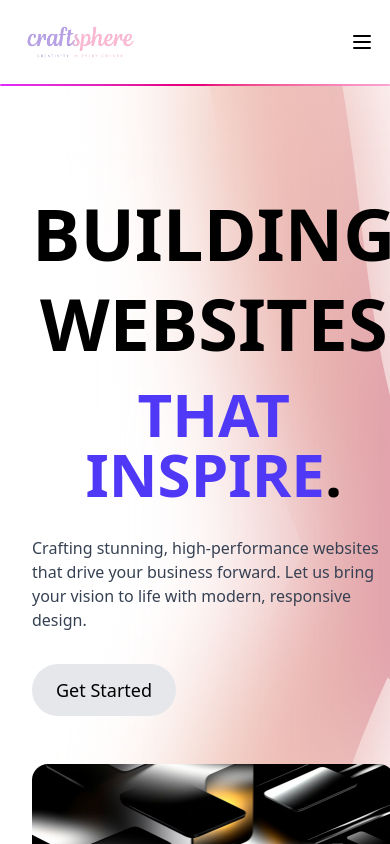
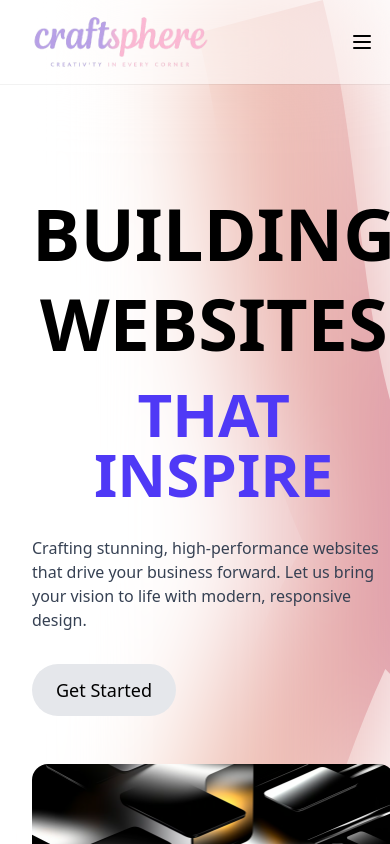
Before and after one commit to AniketKumar64/agency, a React (Vite) app: page / in a window 390 px wide. Shown: the top 844 px of the page. Built offline with nearby package versions, Linux system fonts and the light colour scheme.

Commit message:
fix mobile view

```diff
--- a/src/App.jsx
+++ b/src/App.jsx
@@ -1,15 +1,33 @@
-import React from 'react'
+import React, { useEffect, useState } from 'react'
 import { Routes, Route } from 'react-router-dom'
 import Home from './pages/Home'
 import NotFound from './pages/NotFound'
 import { useScroll, motion } from 'framer-motion'
 import Navbar from './components/Navbar'
+import Loader from './components/Loader'
 
 const App = () => {
 
   const { scrollYProgress } = useScroll()
+
+   const [isLoading, setIsLoading] = useState(true);
+
+  useEffect(() => {
+    const timer = setTimeout(() => {
+      setIsLoading(false);
+    }, 3000); // 3 seconds delay
+
+    return () => clearTimeout(timer);
+  }, []);
+
   return (
-    <>
+
+
+        <div className="">
+      {isLoading ? (
+        <Loader />
+      ) : (
+         <div>
      <Navbar />
     <div className="m-auto p-4 md:p-2 backdrop-blur-3xl  pt-[10vh]">
 
@@ -24,7 +42,11 @@ const App = () => {
       <Route path="/*" element={<NotFound />} />
     </Routes>
   </div>
-  </>
+
+    </div>
+      )}
+
+   </div>
   )
 }
 
--- a/src/components/Contact.jsx
+++ b/src/components/Contact.jsx
@@ -5,7 +5,7 @@ const Contact = () => {
   return (
     <div
     id="contact"
-    className="bg-transparent md:mt-10 md:py-16 md:px-8 min-h-[50vh]   flex items-center"
+    className="bg-transparent md:mt-10  md:py-16 md:px-8 min-h-[50vh]   flex items-center"
     > <motion.div
 
     initial={{ opacity: 0, y: 20 }}
--- a/src/components/FAQ.jsx
+++ b/src/components/FAQ.jsx
@@ -44,7 +44,7 @@ const FAQ = ({data}) => {
         ]
 
   return (
-    <div className="h-[100%] md:w-[80%] flex flex-col rounded-2xl text-black text-left   md:m-auto m-2.5 px-6 py-20 ">
+    <div className="h-[100%] md:w-[80%] flex flex-col rounded-2xl text-black text-left   md:m-auto m-2.5 px-3 md:px-6 py-20 ">
       <h2 className="text-5xl font-bold mb-6 text-gray-800 text-center">Frequently Asked Questions</h2>
       <div className="space-y-4 w-full md:w-[80%] mx-auto md:px-3.5  ">
         {data.map((item, index) => (
--- a/src/components/Footer.jsx
+++ b/src/components/Footer.jsx
@@ -61,7 +61,7 @@ const Footer = () => {
     <img
       src={logo}
       alt="logo"
-      className="w-52 h-auto object-contain" // adjust size/style as needed
+      className="w-62 h-auto object-contain" // adjust size/style as needed
     />
   </a>
 </div>
--- a/src/components/Hero.jsx
+++ b/src/components/Hero.jsx
@@ -52,7 +52,7 @@ const Hero = () => {
           className="inline-block px-4 mt-4 rounded-lg"
         >
           <h2 className="text-indigo-600 font-bold text-6xl md:text-7xl text-center md:text-left">
-            THAT INSPIRE<span className="text-black">.</span>
+            THAT INSPIRE<span className="text-black"></span>
           </h2>
         </motion.div>
 
--- /dev/null
+++ b/src/components/Loader.jsx
@@ -0,0 +1,12 @@
+
+import React from "react";
+
+function Loader() {
+  return (
+    <div className="flex items-center justify-center h-[200vh] bg-gray-100">
+      <h1 className="text-3xl font-semibold text-purple-500  h-screen ">Loading...</h1>
+    </div>
+  );
+}
+
+export default Loader;
--- a/src/components/Navbar.jsx
+++ b/src/components/Navbar.jsx
@@ -7,7 +7,7 @@ export default function Navbar() {
   const [menuOpen, setMenuOpen] = useState(false);
 
   return (
-    <nav className="h-[10vh] fixed z-100 bg-white w-screen">
+    <nav className="h-[10vh] fixed shadow-2xs z-100 bg-white/50 backdrop-blur-3xl w-screen">
       <div className="max-w-7xl mx-auto px-4 sm:px-6 lg:px-8 flex items-center justify-between h-full">
 
       <div className="flex items-center justify-center">
@@ -15,7 +15,7 @@ export default function Navbar() {
     <img
       src={logo}
       alt="logo"
-      className="w-32 h-auto object-contain" // adjust size/style as needed
+      className="w-52 h-auto object-contain" // adjust size/style as needed
     />
   </a>
 </div>
--- a/src/components/Projects.jsx
+++ b/src/components/Projects.jsx
@@ -35,7 +35,7 @@ const Projects = () => {
 
   return (
     <section id="projects"
-    className="md:w-[80%] md:mt-10 mt-5 md:m-auto px-8 py-16">
+    className="md:w-[80%] md:mt-10 mt-5 md:m-auto px-1 py-16">
      <h2 className="md:text-6xl text-5xl drop-shadow-[0_0_1px_rgb(0,0,0)] font-bold mb-12 text-center md:text-left text-black">PROJECTS</h2>
 
      <div className="grid grid-cols-1 md:grid-cols-2 gap-10">
--- a/src/components/Services.jsx
+++ b/src/components/Services.jsx
@@ -64,7 +64,7 @@ const Services = () => {
   return (
     <section
     id="services"
-     className="bg-transparent w-full md:w-[80%] mx-auto px-4  md:px-8 py-16">
+     className="bg-transparent w-full md:w-[80%] mx-auto px-1  md:px-8 py-16">
     <div className="max-w-7xl mx-auto">
       {/* Section Title */}
       <h2 className="text-4xl md:text-7xl p-6  font-bold mb-16 leading-tight text-right text-gray-900">
--- a/src/components/Works.jsx
+++ b/src/components/Works.jsx
@@ -33,7 +33,7 @@ export default function Works() {
 
 <section
 id="works"
-className="bg-transparent  px-6 py-20">
+className="bg-transparent  px-1 md:px-6 py-20">
   <div className="max-w-7xl mx-auto">
     <h2 className="text-7xl font-bold text-right mb-16">Making it <br /> happen</h2>
 
--- a/src/index.css
+++ b/src/index.css
@@ -11,6 +11,7 @@ body{
     background-repeat: no-repeat;
     height: 100%;
     width: 100%;
+    /* background:gray; */
 }
 
 
```
